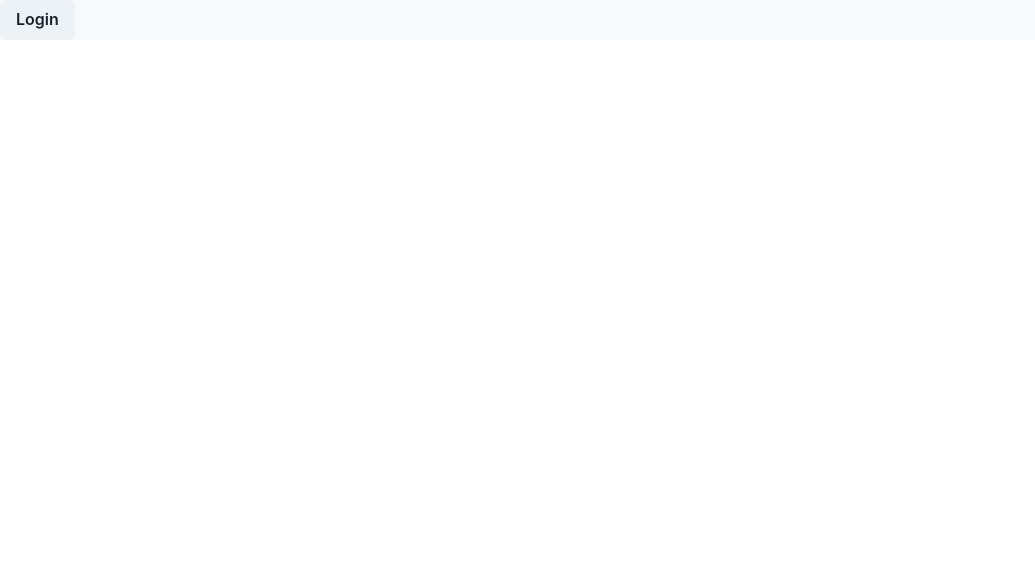
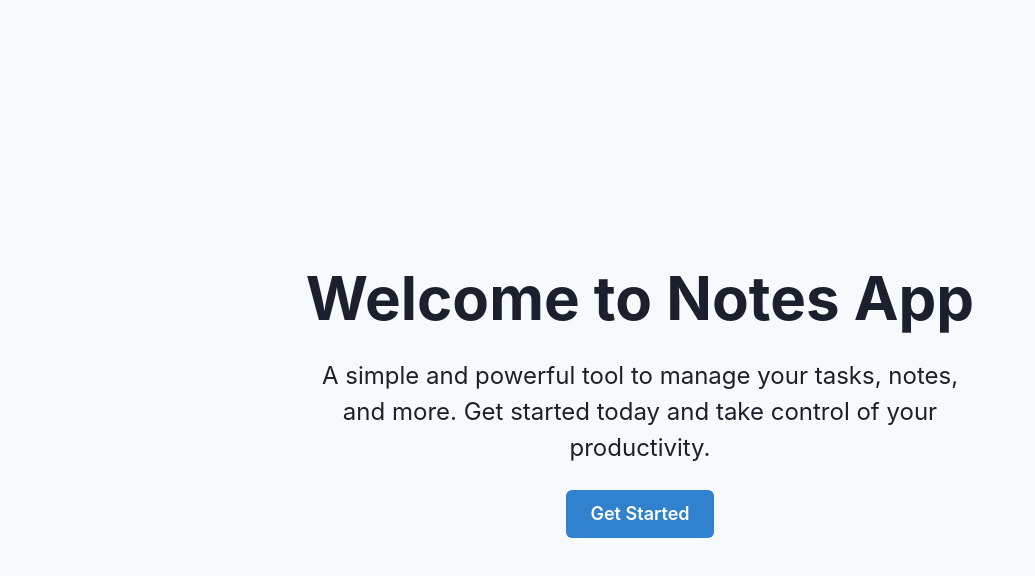
Before and after one commit to AsimAliMurtaza/nextjs-notes-app, a Next.js app: page / in a window 1280 px wide. Shown: the top 576 px of the page, without its empty margins (0-1035 px from the left). Built offline with nearby package versions, Linux system fonts and the light colour scheme.

Commit message:
intro page

```diff
--- a/src/app/dashboard/layout.tsx
+++ b/src/app/dashboard/layout.tsx
@@ -26,7 +26,7 @@ const DashboardLayout = ({ children }: { children: ReactNode }) => {
   const pathname = usePathname();
   const [collapsed, setCollapsed] = useState(false);
 
-  const hoverColor = useColorModeValue("blue.400", "blue.600");
+  const hoverColor = useColorModeValue("green.400", "green.600");
   const textColor = useColorModeValue("gray.800", "white");
   const sidebarBg = useColorModeValue("gray.50", "gray.900");
 
@@ -121,7 +121,7 @@ const NavItem = ({
         w="full"
         borderRadius="50"
         cursor="pointer"
-        bg={isActive ? "blue.500" : "transparent"}
+        bg={isActive ? "green.500" : "transparent"}
         color={isActive ? "white" : "inherit"}
         _hover={{
           bg: hoverColor,
--- a/src/app/page.tsx
+++ b/src/app/page.tsx
@@ -2,37 +2,62 @@
 import {
   Box,
   Button,
-  Card,
-  CardBody,
-  CardHeader,
+  Flex,
+  Heading,
   Text,
+  useColorModeValue,
   VStack,
-  HStack,
-  Icon,
-  useColorModeValue,
-  Flex,
-  Divider,
-  Grid,
-  GridItem,
-  SimpleGrid,
 } from "@chakra-ui/react";
 import { useRouter } from "next/navigation";
 
 export default function Home() {
   const router = useRouter();
 
+  // Color mode values
   const bgColor = useColorModeValue("gray.50", "gray.900");
+  const textColor = useColorModeValue("gray.800", "gray.100");
+  const buttonBg = useColorModeValue("blue.500", "blue.600");
+  const buttonHoverBg = useColorModeValue("blue.600", "blue.700");
 
   return (
-    <Box
+    <Flex
+      minH="100vh"
+      align="center"
+      justify="center"
       bg={bgColor}
-      sx={{
-        display: "flex",
-        flexDirection: "row",
-        alignItems: "flex-start",
-      }}
+      px={4}
     >
-      <Button onClick={() => router.push("/login")}>Login</Button>
-    </Box>
+      <VStack spacing={6} textAlign="center">
+        {/* Heading */}
+        <Heading
+          fontSize={{ base: "4xl", md: "5xl", lg: "6xl" }}
+          fontWeight="bold"
+          color={textColor}
+        >
+          Welcome to Notes App
+        </Heading>
+
+        {/* Subheading */}
+        <Text
+          fontSize={{ base: "lg", md: "xl", lg: "2xl" }}
+          color={textColor}
+          maxW="2xl"
+        >
+          A simple and powerful tool to manage your tasks, notes, and more. Get
+          started today and take control of your productivity.
+        </Text>
+
+        {/* Call-to-Action Button */}
+        <Button
+          size="lg"
+          color="white"
+          bg={buttonBg}
+          _hover={{ bg: buttonHoverBg }}
+          onClick={() => router.push("/login")}
+        >
+          Get Started
+        </Button>
+      </VStack>
+    </Flex>
   );
 }
--- a/src/components/Header.tsx
+++ b/src/components/Header.tsx
@@ -28,7 +28,7 @@ const Topbar = () => {
   const borderColor = useColorModeValue("gray.300", "gray.700");
   const inputBg = useColorModeValue("whiteAlpha.800", "gray.700");
   const iconColor = useColorModeValue("gray.600", "gray.300");
-  const hoverBg = useColorModeValue("blue.100", "blue.700");
+  const hoverBg = useColorModeValue("green.100", "green.700");
   const menuBg = useColorModeValue("white", "gray.700");
 
   return (
```
Also changed, not shown: src/app/dashboard/create/page.tsx (+6 -14 lines), src/app/dashboard/edit/[id]/page.tsx (+11 -11 lines), src/app/dashboard/page.tsx (+15 -7 lines), src/app/login/page.tsx (+2 -16 lines).
